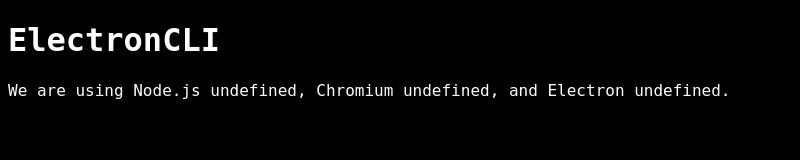
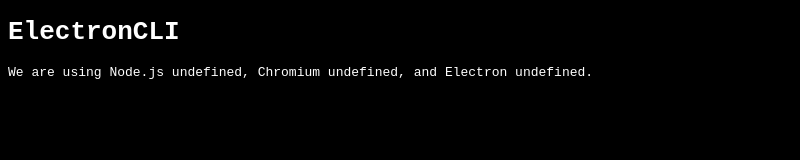
Before and after one commit to SplitPixl/ElectronCLI, an Electron app: page index.html in a window 800 px wide. Drawn offline with Linux system fonts and the light colour scheme.

Commit message:
Fixed font-family not being selected correctly.

```diff
--- a/index.css
+++ b/index.css
@@ -2,6 +2,6 @@
 	background-color:#000;
 	color:#fff;
 
-	font-family:'Monospace';
+	font-family:Monospace;
 
 }
```
